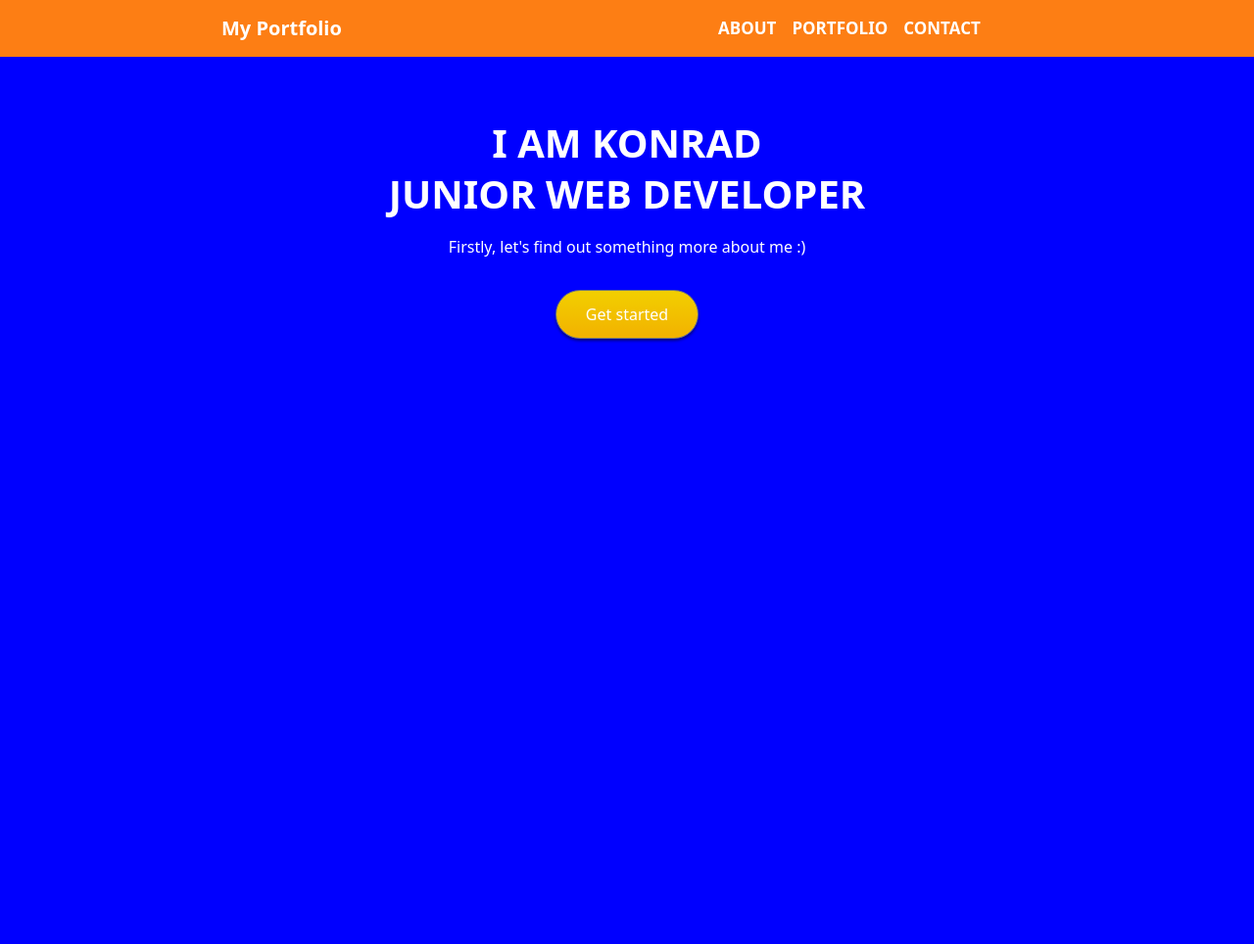
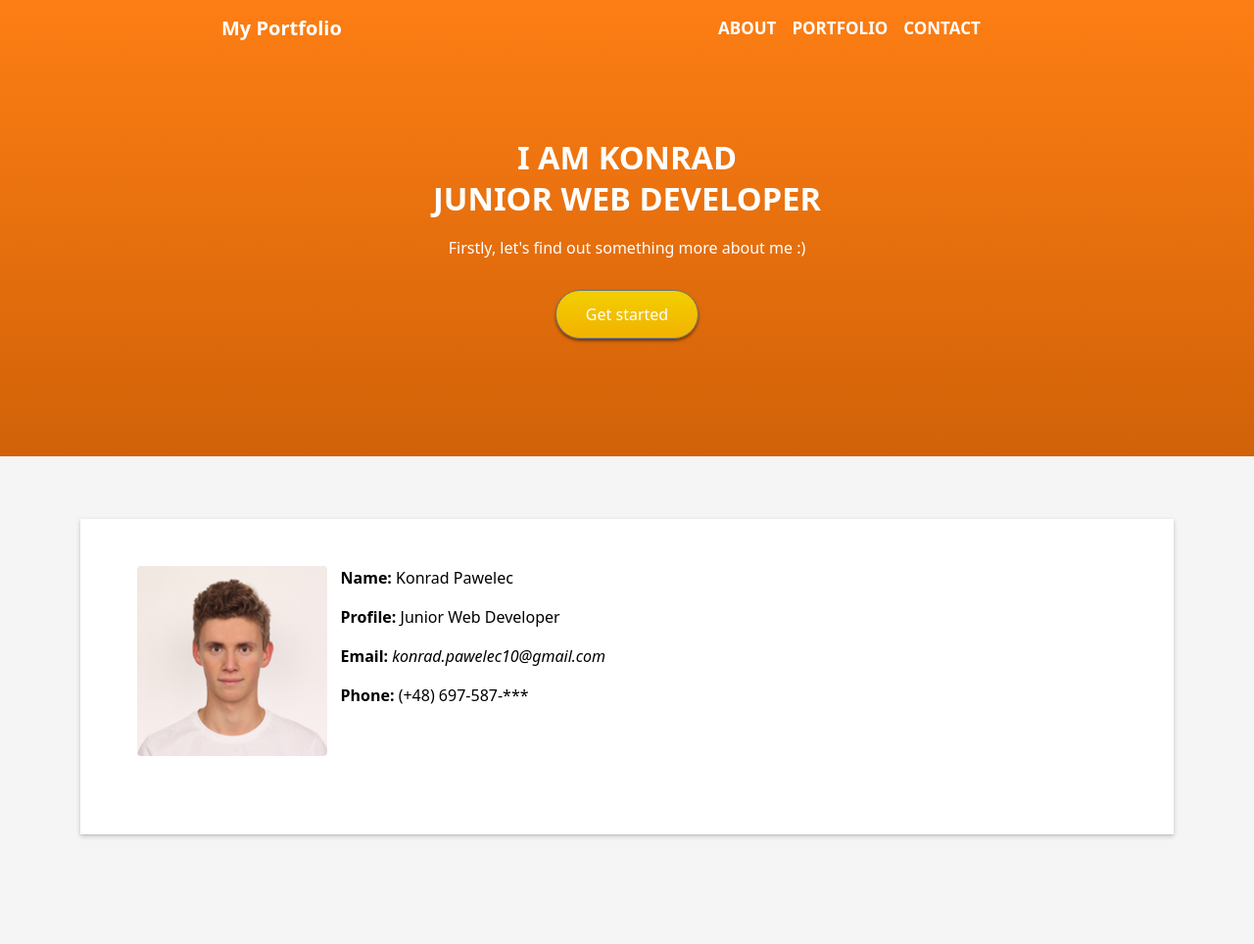
Before and after one commit to radk0n9/portfolio-website, a Flask app: page / in a window 1280 px wide. Shown: the whole page at 98% size. Before the commit the page ends 350 px from the top, so only its background shows below. Run offline with Flask 2, Linux system fonts and the light colour scheme; some libraries are stand-ins or nearby versions.

Commit message:
Added section about me (not finished)

```diff
--- a/static/css/style.css
+++ b/static/css/style.css
@@ -5,8 +5,8 @@ html {
     position: absolute;
     top: 0;
     width: 100;
-    background: #fd7e14;
     color: white;
+    background: #cf5e02;
 }
 
 #header-logo {
@@ -25,8 +25,8 @@ html {
 }
 
 body {
-    background-color: blue;
-    color: white;
+    background-color: #f5f5f5;
+    color: #fff;
 }
 
 svg {
@@ -34,13 +34,16 @@ svg {
     vertical-align: middle;
 }
 
-.navbar {
+.navbar.show {
 
 }
 
-.navbar-collapse {
 
+.collapse.show {
+    margin-bottom: 30px
 }
+
+
 
 .navbar-toggler {
     padding: 11px;
@@ -63,33 +66,45 @@ svg {
 
 }
 
+@media (min-width: 991px) {
+  .header {
+    background: transparent;
+  }
+}
 
 .nav-link {
     color: white !important;
 
 }
 
-#home {
+#hero {
     display: block;
-    padding-top: 120px;
-    padding-bottom: 80px:
+    padding-top: 100px;
+    padding-bottom: 80px;
     text-align: center;
     position: relative;
+    background: linear-gradient(to bottom,#fd7e14,#d16208)
+
 }
 
-.home h1 {
+.hero-inner {
+    padding: 40px 0;
+}
+
+.hero h1 {
     line-height:1.3;
     font-weight:700;
     margin-bottom: 1rem;
+    font-size: calc(22px + 18 * ((100vw - 576px)/(1200)));
 
 }
 
-.home p {
+.hero p {
     line-height: 1.6;
     margin-bottom: 30px;
 }
 
-.home .btn {
+.hero .btn {
     padding: 12px 30px;
     border-radius: 30px;
     background: #f2cf00;
@@ -112,6 +127,56 @@ svg {
     box-shadow:0 0 0 .2rem rgba(91,67,214,.25);
 }
 
-.home .btn:hover, .home .btn:focus {
+.hero .btn:hover, .hero .btn:focus {
     background: linear-gradient(180deg,#ffdc0d 0%,#ffbf0d 100%);
 }
+
+.about {
+    margin: 20px;
+    background-color: white !important;
+}
+
+.title-s {
+    font-weight: 600;
+}
+
+#email {
+    color: black;
+    text-decoration: none;
+    font-style: italic;
+}
+
+.box-shadow-full {
+    color: black;
+    position: relative;
+    background-color: #fff;
+    margin-bottom: 3rem;
+    box-shadow: 0 1px 1px 0 rgb(0 0 0 / 6%), 0 2px 5px 0 rgb(0 0 0 / 20%);
+    padding: 3rem;
+}
+
+.col-md-6 {
+    width: 50%;
+
+}
+
+.sect-pt4 {
+  padding-top: 4rem;
+}
+
+.about-mf  {
+  padding-top: 4rem;
+  padding-bottom: 4rem;
+}
+.about-mf .about-img {
+  margin-bottom: 2rem;
+}
+.about-mf .about-img img {
+  margin-left: 10px;
+}
+@media (min-width: 767px) {
+  .about-mf .box-pl2 {
+    margin-top: 3rem;
+    padding-left: 0rem;
+  }
+}
--- a/templates/index.html
+++ b/templates/index.html
@@ -31,11 +31,11 @@
       <div class="row align-items-center h-100">
         <nav class="navbar navbar-expand-lg navbar-light">
           <div class="container-fluid">
-            <a class="navbar-brand col-7 align-items-center" id="header-logo" href="#home">My Portfolio</a>
+            <a class="navbar-brand col-7 align-items-center" id="header-logo" href="#hero">My Portfolio</a>
              <svg class="navbar-toggler" data-bs-toggle="collapse" data-bs-target="#navbarScroll" aria-controls="navbarScroll" aria-expanded="false" aria-label="Toggle navigation" xmlns="http://www.w3.org/2000/svg" viewBox="0 0 24 24"><g color="white" data-name="Layer 2"><g color="white" data-name="list"><circle cx="4" cy="7" r="1" fill="currentcolor"/><circle cx="4" cy="12" r="1" fill="currentcolor"/><circle cx="4" cy="17" r="1" fill="currentcolor"/><rect width="14" height="2" x="7" y="11" rx=".94" ry=".94" fill="currentcolor"/><rect width="14" height="2" x="7" y="16" rx=".94" ry=".94" fill="currentcolor"/><rect width="14" height="2" x="7" y="6" rx=".94" ry=".94" fill="currentcolor"/></g></g></svg>
 
             <div class="collapse navbar-collapse" id="navbarScroll">
-              <ul class="navbar-nav navbar-nav-scroll" style="--bs-scroll-height: 130px;">
+              <ul class="navbar-nav navbar-nav-scroll">
                 <li class="nav-item">
                   <a class="nav-link active" href="#about">ABOUT</a>
                 </li>
@@ -54,8 +54,8 @@
   </header>
 
   <main id="main" class="main">
-    <section id="home" class="home">
-      <div class="home-inner">
+    <section id="hero" class="hero">
+      <div class="hero-inner">
         <div class="container section text-center">
           <div class="row">
             <div class="col-md-10 col-lg-7 mx-auto">
@@ -74,8 +74,36 @@
       </div>
     </section>
 
-    <section id="about" class="about">
-
+    <section id="about" class="about-mf sect-pt4 route">
+      <div class="about-inner">
+        <div class="container top-50 start-50">
+          <div class="row">
+            <div class="col-sm-12">
+              <div class="box-shadow-full">
+                <div class="row">
+                  <div class="col-md-6">
+                    <div class="row">
+                      <div class="col-sm-6 col-md-5">
+                        <div class="about-img">
+                          <img src="static/img/me.png" class="img-fluid rounded b-shadow-a" alt="me.png">
+                        </div>
+                      </div>
+                      <div class="col-sm-6 col-md-7">
+                        <div class="about-info">
+                          <p><span class="title-s">Name: </span><span>Konrad Pawelec</span></p>
+                          <p><span class="title-s">Profile: </span> <span>Junior Web Developer</span></p>
+                          <p><span class="title-s">Email: </span> <a href="mailto: konrad.pawelec10@gmail.com" id="email">konrad.pawelec10@gmail.com</a></p>
+                          <p><span class="title-s">Phone: </span> <span>(+48) 697-587-***</span></p>
+                        </div>
+                      </div>
+                    </div>
+                  </div>
+                </div>
+              </div>
+            </div>
+          </div>
+        </div>
+      </div>
     </section>
   </main>
 
```
Also changed, not shown: static/img/me.png (added).
